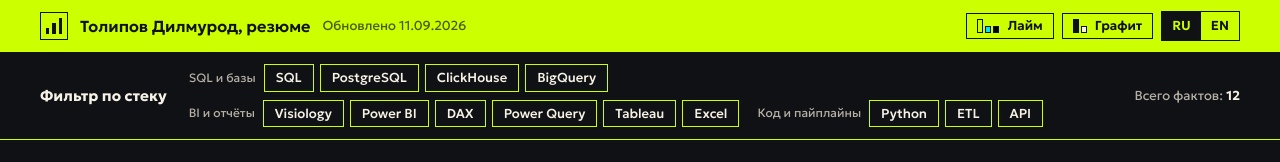
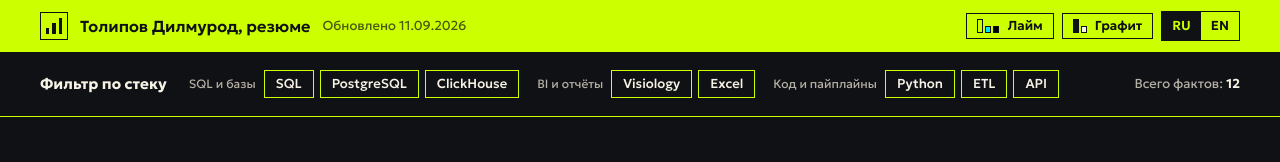
Before and after one commit to dilmurod-tolipov/dilmurod-tolipov.github.io, a plain HTML site: page index.html in a window 1280 px wide. Shown: the top 162 px of the page. Drawn offline with Linux system fonts and the light colour scheme.

Commit message:
Drop unused tools from STACK
BigQuery, Power BI, DAX, Power Query and Tableau were only tagged on
the removed draft projects, so their matrix rows were empty. The stack
filter and matrix now list only tools that appear in real experience
or dashboards.

Co-Authored-By: Claude Opus 5 <noreply@anthropic.com>

```diff
--- a/index.html
+++ b/index.html
@@ -572,8 +572,8 @@ const PROFILE = {
 
 // Инструменты для слайсера. Порядок = порядок кнопок.
 const STACK = [
-  { group: { ru: "SQL и базы", en: "SQL and databases" }, items: ["SQL", "PostgreSQL", "ClickHouse", "BigQuery"] },
-  { group: { ru: "BI и отчёты", en: "BI and reporting" }, items: ["Visiology", "Power BI", "DAX", "Power Query", "Tableau", "Excel"] },
+  { group: { ru: "SQL и базы", en: "SQL and databases" }, items: ["SQL", "PostgreSQL", "ClickHouse"] },
+  { group: { ru: "BI и отчёты", en: "BI and reporting" }, items: ["Visiology", "Excel"] },
   { group: { ru: "Код и пайплайны", en: "Code and pipelines" }, items: ["Python", "ETL", "API"] },
 ];
 
```
